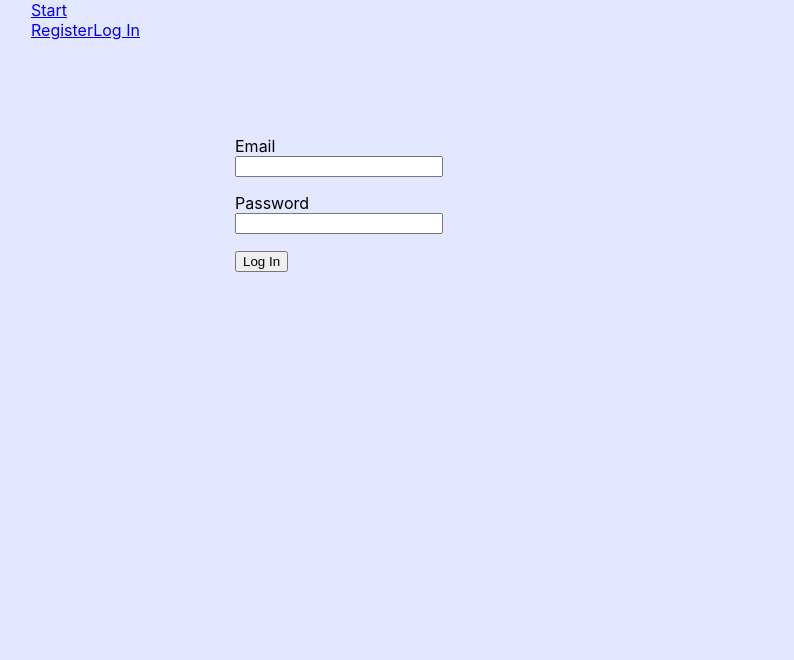
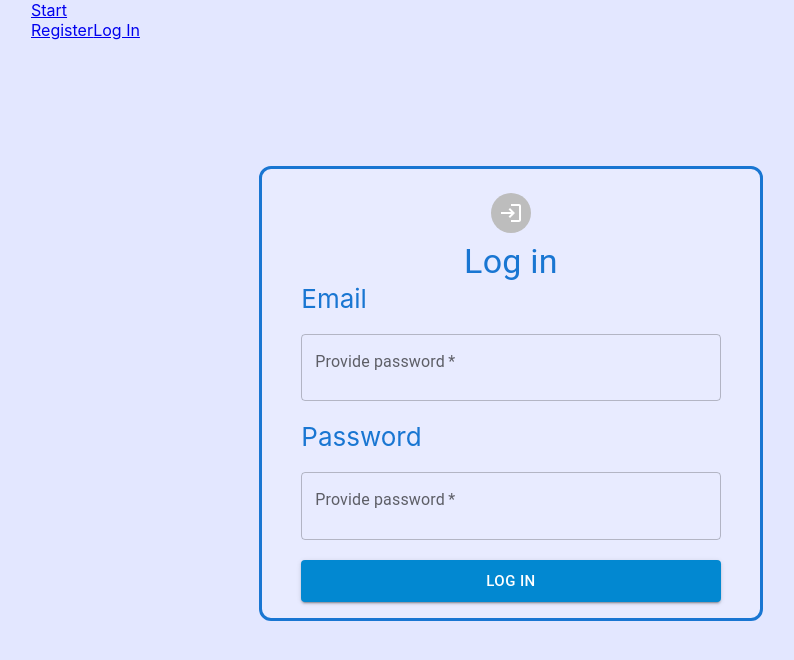
Before and after one commit to SofiyaKalynovska/goit-react-hw-08-phonebook, a React (Create React App) app: page /login in a window 1280 px wide. Shown: the top 660 px of the page, without its empty margins (129-923 px from the left). Built offline with nearby package versions, Linux system fonts and the light colour scheme.

Commit message:
Add MUI slyles to LoginForm

```diff
--- a/src/components/LoginForm/LoginForm.jsx
+++ b/src/components/LoginForm/LoginForm.jsx
@@ -1,10 +1,15 @@
 import { useDispatch } from 'react-redux';
-import {logIn} from "../../redux/authOperations"
+import { logIn } from '../../redux/authOperations';
+import { LoginTwoTone } from '@mui/icons-material';
 import {
-  LoginFormStyled,
-  LoginFormLabel,
-  LoginFormInput,
-} from './LoginForm.styled';
+  Avatar,
+  Container,
+  Box,
+  Typography,
+  TextField,
+  Button,
+} from '@mui/material';
+import { Form } from 'components/ContactForm/ContactForm.styled';
 
 export const LoginForm = () => {
   const dispatch = useDispatch();
@@ -22,16 +27,53 @@ export const LoginForm = () => {
   };
 
   return (
-    <LoginFormStyled onSubmit={handleSubmit} autoComplete="off">
-      <LoginFormLabel >
-        Email
-        <LoginFormInput type="email" name="email" />
-      </LoginFormLabel>
-      <LoginFormLabel>
-        Password
-        <LoginFormInput type="password" name="password" />
-      </LoginFormLabel>
-      <button type="submit">Log In</button>
-    </LoginFormStyled>
+    <Container maxWidth="xl">
+      <Box
+        sx={{
+          backgroundColor: '#e8ebff',
+          marginTop: '30px',
+          border: '3px solid #1976d2',
+          padding: 2,
+          borderRadius: 3,
+          display: 'flex',
+          flexDirection: 'column',
+          alignItems: 'center',
+        }}
+      >
+        <Avatar alt="Register icon" sx={{ m: 1 }}>
+          <LoginTwoTone />
+        </Avatar>
+        <Typography component="h1" variant="h4" color="#1976d2">
+          Log in
+        </Typography>
+        <Form onSubmit={handleSubmit} autoComplete="off">
+          <Typography variant="body" component="label" color="#1976d2">
+            Email
+          </Typography>
+          <TextField
+            label="Provide password"
+            variant="outlined"
+            type="email"
+            name="email"
+            required
+            inputProps={{ style: { fontSize: 24 } }}
+          />
+          <Typography variant="body" component="label" color="#1976d2">
+            Password
+          </Typography>
+          <TextField
+            label="Provide password"
+            variant="outlined"
+            type="password"
+            name="password"
+            required
+            inputProps={{ style: { fontSize: 24 } }}
+          />
+          <Button variant="contained" size="large" color="info" type="submit">
+            Log in
+          </Button>
+        </Form>
+      </Box>
+    </Container>
   );
 };
--- a/src/components/RegisterForm/RegisterForm.jsx
+++ b/src/components/RegisterForm/RegisterForm.jsx
@@ -1,8 +1,7 @@
 import { useDispatch } from 'react-redux';
 import { register } from '../../redux/authOperations';
 import { PersonAddAlt1TwoTone } from '@mui/icons-material';
-import { Avatar } from '@mui/material';
-import { Container, Box, Typography, TextField, Button } from '@mui/material';
+import { Avatar, Container, Box, Typography, TextField, Button } from '@mui/material';
 import { Form } from 'components/ContactForm/ContactForm.styled';
 
 export const RegisterForm = () => {
@@ -22,7 +21,7 @@ export const RegisterForm = () => {
   };
 
   return (
-    <Container maxWidth="xs">
+    <Container maxWidth="xl">
       <Box
         sx={{
           backgroundColor: '#e8ebff',
```
